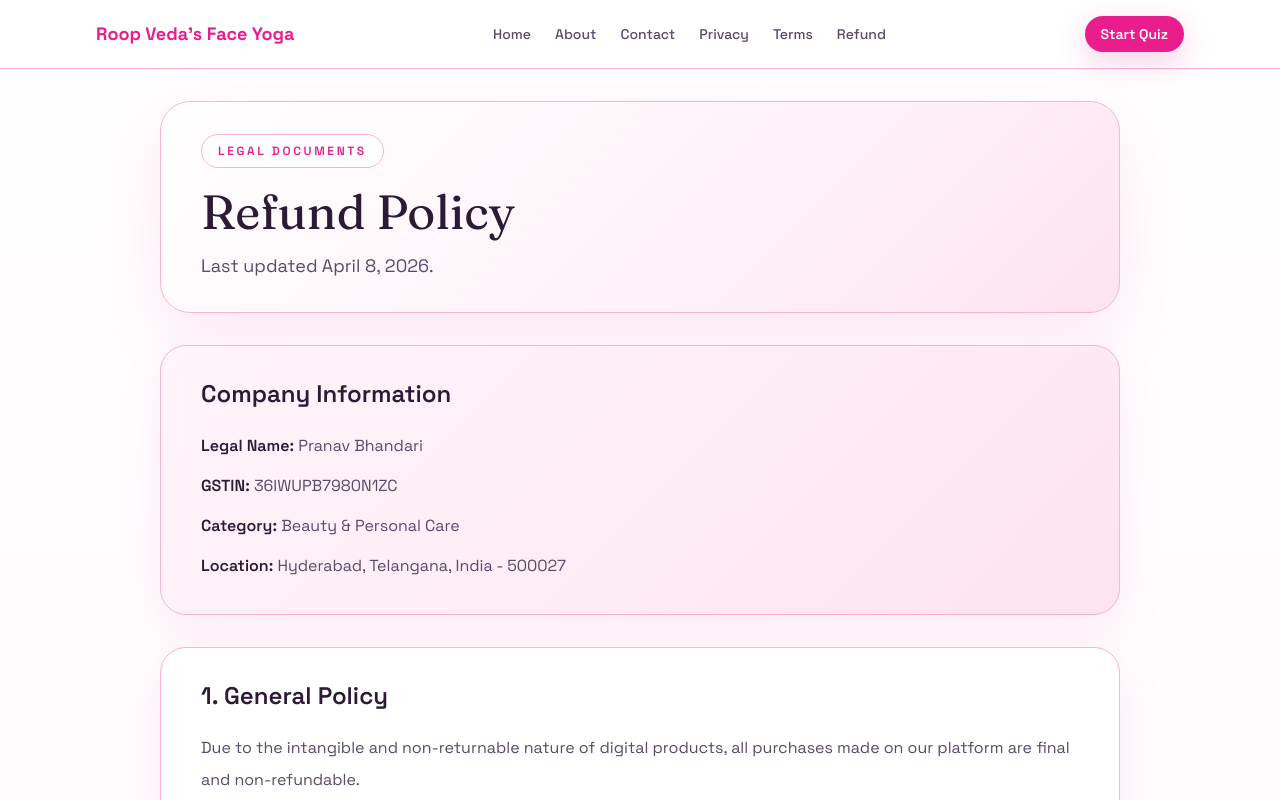
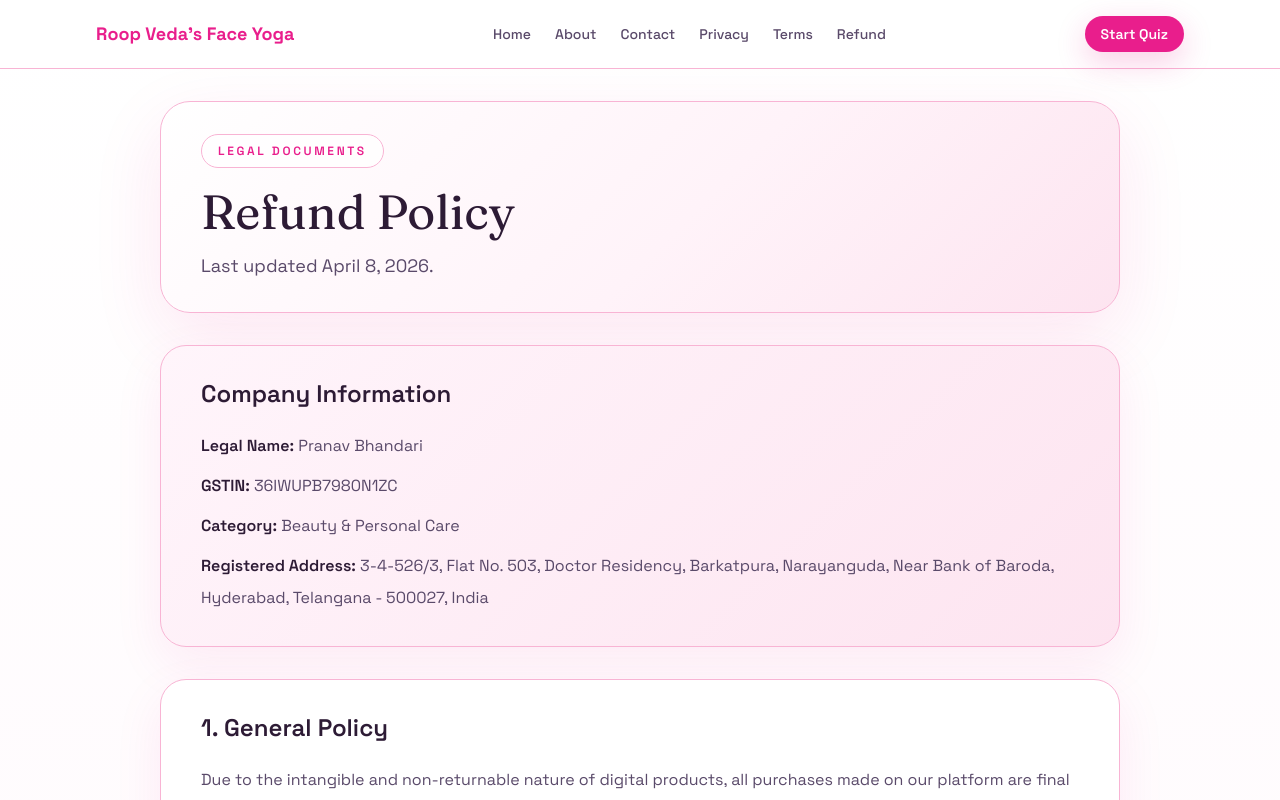
Before and after one commit to musabansari-1/Roop_Veda, a Next.js app: page /refund in a window 1280 px wide. Shown: the top 800 px of the page. Built offline with nearby package versions, Linux system fonts and the light colour scheme; no server answers.

Commit message:
modified the company information

```diff
--- a/app/contact/page.tsx
+++ b/app/contact/page.tsx
@@ -35,7 +35,7 @@
   <div className="space-y-4 text-[#5a4a6a]">
     <p>
       <span className="font-semibold text-[#2d1b35]">Company Name:</span>{" "}
-            Creative Technologies
+      Creative Technlogies
     </p>
     <p>
       <span className="font-semibold text-[#2d1b35]">Legal Name:</span>{" "}
@@ -45,17 +45,22 @@
       <span className="font-semibold text-[#2d1b35]">GSTIN:</span>{" "}
       36IWUPB7980N1ZC
     </p>
+
     <div className="flex gap-4 pt-2">
       <MapPin className="mt-1 h-5 w-5 shrink-0 text-[#e91e8c]" />
       <div className="space-y-1 leading-7">
         <p className="font-semibold text-[#2d1b35]">Registered Address</p>
-              <p>Doctor Residency, Barkatpura Narayanguda</p>
+        <p>3-4-526/3, Flat No. 503</p>
+        <p>Doctor Residency</p>
+        <p>Barkatpura, Narayanguda</p>
+        <p>Near Bank of Baroda</p>
         <p>Hyderabad, Telangana 500027</p>
         <p>India</p>
       </div>
     </div>
   </div>
 </ThemeCard>
+
 
       <div className="grid gap-8 lg:grid-cols-2">
         <ThemeCard title="Email Support" accent="pink">
--- a/app/privacy/page.tsx
+++ b/app/privacy/page.tsx
@@ -55,7 +55,7 @@
       title="Privacy Policy"
       subtitle="Last updated April 8, 2026."
     >
-      <ThemeCard title="Company Information" accent="pink">
+      {/* <ThemeCard title="Company Information" accent="pink">
         <div className="space-y-2 leading-8 text-[#5a4a6a]">
           <p>
             <span className="font-semibold text-[#2d1b35]">Legal Name:</span>{" "}
@@ -74,7 +74,29 @@
             Hyderabad, Telangana, India - 500027
           </p>
         </div>
-      </ThemeCard>
+      </ThemeCard> */}
+
+      <ThemeCard title="Company Information" accent="pink">
+  <div className="space-y-2 leading-8 text-[#5a4a6a]">
+    <p>
+      <span className="font-semibold text-[#2d1b35]">Legal Name:</span>{" "}
+      Pranav Bhandari
+    </p>
+    <p>
+      <span className="font-semibold text-[#2d1b35]">GSTIN:</span>{" "}
+      36IWUPB7980N1ZC
+    </p>
+    <p>
+      <span className="font-semibold text-[#2d1b35]">Category:</span>{" "}
+      Beauty &amp; Personal Care
+    </p>
+    <p>
+      <span className="font-semibold text-[#2d1b35]">Registered Address:</span>{" "}
+      3-4-526/3, Flat No. 503, Doctor Residency, Barkatpura, Narayanguda,
+      Near Bank of Baroda, Hyderabad, Telangana - 500027, India
+    </p>
+  </div>
+</ThemeCard>
 
       <div className="space-y-6">
         {sections.map((section, index) => (
--- a/app/refund/page.tsx
+++ b/app/refund/page.tsx
@@ -49,7 +49,7 @@
       title="Refund Policy"
       subtitle="Last updated April 8, 2026."
     >
-      <ThemeCard title="Company Information" accent="pink">
+      {/* <ThemeCard title="Company Information" accent="pink">
         <div className="space-y-2 leading-8 text-[#5a4a6a]">
           <p>
             <span className="font-semibold text-[#2d1b35]">Legal Name:</span>{" "}
@@ -68,7 +68,30 @@
             Hyderabad, Telangana, India - 500027
           </p>
         </div>
-      </ThemeCard>
+      </ThemeCard> */}
+
+
+      <ThemeCard title="Company Information" accent="pink">
+  <div className="space-y-2 leading-8 text-[#5a4a6a]">
+    <p>
+      <span className="font-semibold text-[#2d1b35]">Legal Name:</span>{" "}
+      Pranav Bhandari
+    </p>
+    <p>
+      <span className="font-semibold text-[#2d1b35]">GSTIN:</span>{" "}
+      36IWUPB7980N1ZC
+    </p>
+    <p>
+      <span className="font-semibold text-[#2d1b35]">Category:</span>{" "}
+      Beauty &amp; Personal Care
+    </p>
+    <p>
+      <span className="font-semibold text-[#2d1b35]">Registered Address:</span>{" "}
+      3-4-526/3, Flat No. 503, Doctor Residency, Barkatpura, Narayanguda,
+      Near Bank of Baroda, Hyderabad, Telangana - 500027, India
+    </p>
+  </div>
+</ThemeCard>
 
       <div className="space-y-6">
         {sections.map((section, index) => (
--- a/app/terms/page.tsx
+++ b/app/terms/page.tsx
@@ -61,7 +61,7 @@
       title="Terms & Conditions"
       subtitle="Last updated April 8, 2026."
     >
-      <ThemeCard title="Company Information" accent="pink">
+      {/* <ThemeCard title="Company Information" accent="pink">
         <div className="space-y-2 leading-8 text-[#5a4a6a]">
           <p>
             <span className="font-semibold text-[#2d1b35]">Legal Name:</span>{" "}
@@ -80,7 +80,29 @@
             Hyderabad, Telangana, India - 500027
           </p>
         </div>
-      </ThemeCard>
+      </ThemeCard> */}
+
+      <ThemeCard title="Company Information" accent="pink">
+  <div className="space-y-2 leading-8 text-[#5a4a6a]">
+    <p>
+      <span className="font-semibold text-[#2d1b35]">Legal Name:</span>{" "}
+      Pranav Bhandari
+    </p>
+    <p>
+      <span className="font-semibold text-[#2d1b35]">GSTIN:</span>{" "}
+      36IWUPB7980N1ZC
+    </p>
+    <p>
+      <span className="font-semibold text-[#2d1b35]">Category:</span>{" "}
+      Beauty &amp; Personal Care
+    </p>
+    <p>
+      <span className="font-semibold text-[#2d1b35]">Registered Address:</span>{" "}
+      3-4-526/3, Flat No. 503, Doctor Residency, Barkatpura, Narayanguda,
+      Near Bank of Baroda, Hyderabad, Telangana - 500027, India
+    </p>
+  </div>
+</ThemeCard>
 
       <div className="space-y-6">
         {sections.map((section, index) => (
```
Lines whose indentation alone changed are shown as unchanged.
